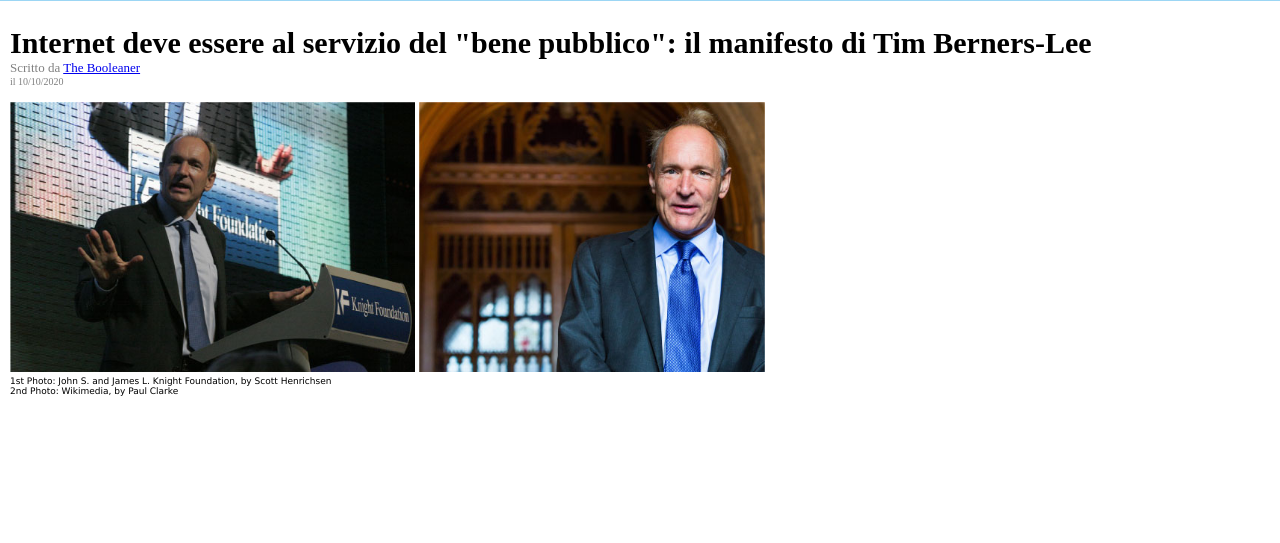
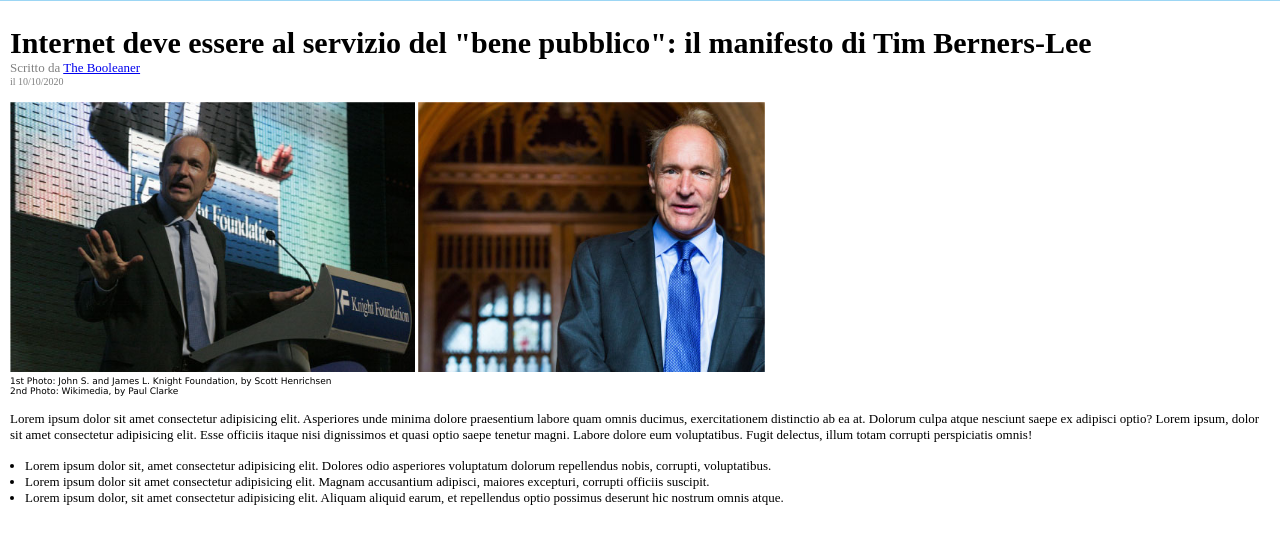
Before and after one commit to RosyDiVilio/html-css-booleaner, a plain HTML site: page index.html in a window 1280 px wide. Shown: the part 83-626 px from the top of the page. Drawn offline with Linux system fonts and the light colour scheme.

Commit message:
add: second section

```diff
--- a/index.html
+++ b/index.html
@@ -29,6 +29,14 @@
          </div>
       </section>
 
+      <section>
+         <p class="paragraph">Lorem ipsum dolor sit amet consectetur adipisicing elit. Asperiores unde minima dolore praesentium labore quam omnis ducimus, exercitationem distinctio ab ea at. Dolorum culpa atque nesciunt saepe ex adipisci optio? Lorem ipsum, dolor sit amet consectetur adipisicing elit. Esse officiis itaque nisi dignissimos et quasi optio saepe tenetur magni. Labore dolore eum voluptatibus. Fugit delectus, illum totam corrupti perspiciatis omnis!</p>
+         <ul class="paragraph">
+             <li>Lorem ipsum dolor sit, amet consectetur adipisicing elit. Dolores odio asperiores voluptatum dolorum repellendus nobis, corrupti, voluptatibus.</li>
+             <li>Lorem ipsum dolor sit amet consectetur adipisicing elit. Magnam accusantium adipisci, maiores excepturi, corrupti officiis suscipit.</li>
+             <li>Lorem ipsum dolor, sit amet consectetur adipisicing elit. Aliquam aliquid earum, et repellendus optio possimus deserunt hic nostrum omnis atque.</li>
+         </ul>
+      </section>
     </main>
 </body>
 </html>
--- a/style.css
+++ b/style.css
@@ -1,5 +1,6 @@
 *{
     margin: 0;
+    font-size: small;
 }
 
 header{
@@ -39,3 +40,11 @@ img{
     font-size: xx-small;
     font-family:'Lucida Sans', 'Lucida Sans Regular', 'Lucida Grande', 'Lucida Sans Unicode', Geneva, Verdana, sans-serif;
 }
+
+.paragraph{
+    margin-top: 15px;
+}
+
+ul{
+    padding-left: 15px;
+}
```
